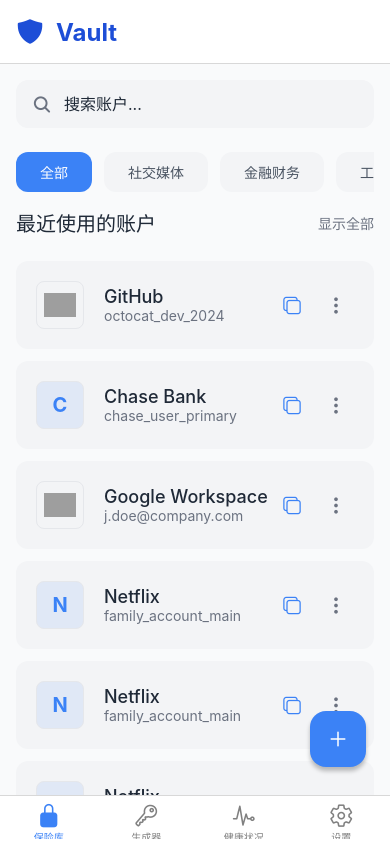
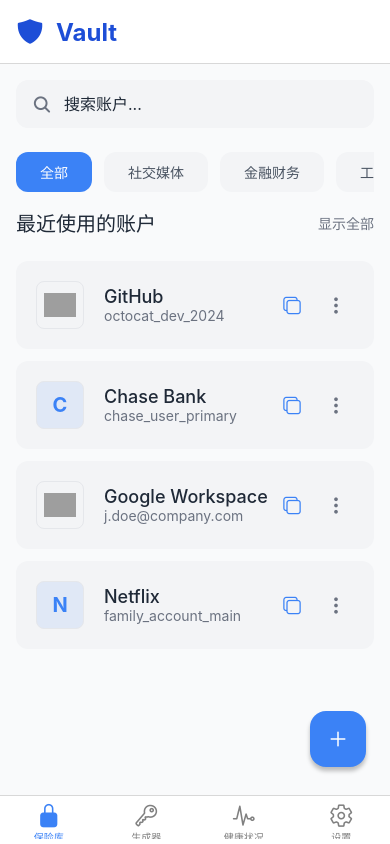
Before and after one commit to Yoxiaya/Vault, a React Native app: screen /Vault in a window 390 px wide. Built offline with nearby package versions, Linux system fonts and the light colour scheme; grey boxes are pictures that could not be loaded.

Commit message:
refactor(账户管理): 重构账户数据管理逻辑
将MOCK_ACCOUNTS数据及操作方法移至单独mock文件
优化VaultPage、AccountDetailsPage和EditAccountPage的数据更新逻辑
添加useFocusEffect确保页面数据实时更新
实现账户的增删改查功能

```diff
--- /dev/null
+++ b/src/mock.ts
@@ -0,0 +1,64 @@
+import { Account } from './types';
+
+export let MOCK_ACCOUNTS: Account[] = [
+	{
+		id: '1',
+		name: 'GitHub',
+		username: 'octocat_dev_2024',
+		email: 'dev_explorer@github.com',
+		password: 'S3cureP@ssw0rd!',
+		website: 'https://github.com',
+		category: 'work',
+		logoUrl:
+			'https://lh3.googleusercontent.com/aida-public/AB6AXuAsNi8jI7qkYPUUmANJoEC53wpPh-XN0QAhtf_goxgxvc90T-X_pv-FhEErVz3yEK63TBrSgXtiL7ErvjQDvK95oByQy3f6sA7ePNZqUTA0Nh4bCK3mB99mmYH-HO7FVCNl6Jyav49eDjfpia1JF2iz0nKYuNI8nAjHT7O7U0Vs9CNfmGP1nJwh_nP8nE9OKCuzqVAGHDbzl7tXCIqiggCiCBqE173Luaukzz6qgGYeOOi4wHiv6R8COEochPlnQs0VDGZqkm0XJHI',
+		lastUpdated: '2023年11月14日',
+		twoFactorEnabled: true,
+		storageType: '加密存储',
+	},
+	{
+		id: '2',
+		name: 'Chase Bank',
+		username: 'chase_user_primary',
+		website: 'https://chase.com',
+		category: 'finance',
+		lastUpdated: '2024年1月20日',
+		twoFactorEnabled: true,
+		storageType: '加密存储',
+	},
+	{
+		id: '3',
+		name: 'Google Workspace',
+		username: 'j.doe@company.com',
+		website: 'https://workspace.google.com',
+		category: 'work',
+		logoUrl:
+			'https://lh3.googleusercontent.com/aida-public/AB6AXuByXCP1BnjI_92n3-v6HQKLdBkJl-B0NzwWR7rANOY2WIYOSmsNg2CmoX_84EZGXDpZHm_mnAoTJ-WiF91BqF03tiM9xjvx2NNGHDCu9EJvJ63IICc4Db85wVQkBfO_pcdkDrfOvxp8tIsDj-UG_DEw-T6ww22Vv3WNmwD-zwQYZ9NAZyXWaomC9_k3B7hdQDHM8SzWHqlGfNoSnJ2gLGdOnezL2zQwXxUosHCUKdjLPUadA7bj6FuWHuyxzA4hcfxeXngThnTC6eQ',
+		lastUpdated: '2024年2月15日',
+		twoFactorEnabled: false,
+		storageType: '加密存储',
+	},
+	{
+		id: '4',
+		name: 'Netflix',
+		username: 'family_account_main',
+		website: 'https://netflix.com',
+		category: 'entertainment',
+		lastUpdated: '2024年3月01日',
+		twoFactorEnabled: true,
+		storageType: '加密存储',
+	},
+];
+
+export const addAccount = (account: Account) => {
+	MOCK_ACCOUNTS.push(account);
+};
+export const updateAccount = (account: Account) => {
+	MOCK_ACCOUNTS.forEach((a) => {
+		if (a.id === account.id) {
+			Object.assign(a, account);
+		}
+	});
+};
+export const deleteAccount = (id: string) => {
+	MOCK_ACCOUNTS = MOCK_ACCOUNTS.filter((a) => a.id !== id);
+};
--- a/src/pages/AccountDetailsPage.tsx
+++ b/src/pages/AccountDetailsPage.tsx
@@ -1,10 +1,11 @@
-import React from 'react';
+import React, { useCallback, useState } from 'react';
 import { View, Text, TouchableOpacity, Image, ScrollView, StyleSheet } from 'react-native';
 import { Ionicons } from '@expo/vector-icons';
-import { useRoute, useNavigation, RouteProp } from '@react-navigation/native';
+import { useRoute, useNavigation, RouteProp, useFocusEffect } from '@react-navigation/native';
 import { NativeStackNavigationProp } from '@react-navigation/native-stack';
-import { MOCK_ACCOUNTS } from '../types';
+import { MOCK_ACCOUNTS, deleteAccount } from '../mock';
 import { RootStackParamList } from '../App';
+import { Account } from '../types';
 
 type AccountDetailsPageRouteProp = RouteProp<RootStackParamList, 'AccountDetails'>;
 type AccountDetailsPageNavigationProp = NativeStackNavigationProp<RootStackParamList, 'AccountDetails'>;
@@ -13,8 +14,23 @@
 	const route = useRoute<AccountDetailsPageRouteProp>();
 	const navigation = useNavigation<AccountDetailsPageNavigationProp>();
 	const { id } = route.params;
-	const account = MOCK_ACCOUNTS.find((a) => a.id === id);
 
+	const [account, setAccount] = useState<Account>();
+
+	useFocusEffect(
+		useCallback(() => {
+			const refreshData = () => {
+				const accountDetails = MOCK_ACCOUNTS.find((a) => a.id === id);
+
+				setAccount({ ...accountDetails } as Account);
+			};
+			refreshData();
+		}, []),
+	);
+	const deleteAccountPress = useCallback(() => {
+		deleteAccount(id);
+		navigation.goBack();
+	}, [id]);
 	if (!account)
 		return (
 			<View style={styles.errorContainer}>
@@ -116,7 +132,7 @@
 				<View style={styles.actionPanel}>
 					<TouchableOpacity
 						style={styles.primaryButton}
-						onPress={() => navigation.navigate('EditAccount', { id: account.id })}
+						onPress={() => navigation.navigate('EditAccount', { id: account.id, mode: 'edit' })}
 					>
 						<Ionicons name="create-outline" size={20} color="white" />
 						<Text style={styles.primaryButtonText}>编辑账号详情</Text>
@@ -134,7 +150,7 @@
 						<Ionicons name="alert-triangle-outline" size={16} color="#ef4444" />
 						<Text style={styles.dangerTitle}>危险区域</Text>
 					</View>
-					<TouchableOpacity style={styles.dangerButton}>
+					<TouchableOpacity style={styles.dangerButton} onPress={deleteAccountPress}>
 						<Ionicons name="trash-outline" size={20} color="#ef4444" />
 						<Text style={styles.dangerButtonText}>永久删除账号</Text>
 					</TouchableOpacity>
--- a/src/pages/EditAccountPage.tsx
+++ b/src/pages/EditAccountPage.tsx
@@ -5,8 +5,9 @@
 import { Ionicons } from '@expo/vector-icons';
 import { useRoute, useNavigation, RouteProp } from '@react-navigation/native';
 import { NativeStackNavigationProp } from '@react-navigation/native-stack';
-import { MOCK_ACCOUNTS } from '../types';
+import { MOCK_ACCOUNTS, addAccount, updateAccount } from '../mock';
 import { RootStackParamList } from '../App';
+import { Account, AccountCategory } from '../types';
 
 type EditAccountPageRouteProp = RouteProp<RootStackParamList, 'EditAccount'>;
 type EditAccountPageNavigationProp = NativeStackNavigationProp<RootStackParamList, 'EditAccount'>;
@@ -23,7 +24,7 @@
 	const route = useRoute<EditAccountPageRouteProp>();
 	const navigation = useNavigation<EditAccountPageNavigationProp>();
 	const { id, mode } = route.params;
-	const account = MOCK_ACCOUNTS.find((a) => a.id === id);
+	const account = MOCK_ACCOUNTS.find((a) => a.id === id) as Account;
 
 	const [showPassword, setShowPassword] = useState(false);
 
@@ -45,7 +46,33 @@
 		// 这里可以添加保存逻辑
 		console.log('Form submitted:', data);
 		Alert.alert('成功', '账号信息已更新');
-		// navigation.goBack();
+		if (mode === 'add') {
+			const newAccount: Account = {
+				id: Date.now().toString(),
+				name: data.accountName,
+				category: data.category as AccountCategory,
+				website: data.website,
+				username: data.username,
+				password: data.password,
+				lastUpdated: new Date().toLocaleDateString(),
+				twoFactorEnabled: false,
+				storageType: '明文存储',
+			};
+			addAccount(newAccount);
+		}
+		if (mode === 'edit') {
+			const updatedAccount: Account = {
+				...account,
+				name: data.accountName,
+				category: data.category as AccountCategory,
+				website: data.website,
+				username: data.username,
+				password: data.password,
+			};
+			updateAccount(updatedAccount);
+		}
+
+		navigation.goBack();
 	};
 
 	if (!account && mode === 'edit')
@@ -99,27 +126,7 @@
 						/>
 						{errors.accountName && <Text style={styles.errorText}>{errors.accountName.message}</Text>}
 					</View>
-					{/* Category */}
-					<View style={styles.formGroup}>
-						<Text style={styles.formLabel}>账号类型</Text>
-						<Controller
-							control={control}
-							name="category"
-							rules={{ required: '账号类型不能为空' }}
-							render={({ field: { value, onChange } }) => (
-								<View style={[styles.formInput, errors.category && styles.inputError]}>
-									<Picker selectedValue={value} onValueChange={onChange} style={styles.picker}>
-										<Picker.Item label="其他" value="other" />
-										<Picker.Item label="社交媒体" value="social" />
-										<Picker.Item label="工作/开发" value="work" />
-										<Picker.Item label="金融服务" value="finance" />
-										<Picker.Item label="娱乐" value="entertainment" />
-									</Picker>
-								</View>
-							)}
-						/>
-						{errors.category && <Text style={styles.errorText}>{errors.category.message}</Text>}
-					</View>
+
 					{/* Website */}
 					<View style={styles.formGroup}>
 						<Text style={styles.formLabel}>官方网址</Text>
@@ -207,6 +214,27 @@
 							<View style={[styles.strengthBar, styles.strengthBarFull]} />
 							<View style={[styles.strengthBar, styles.strengthBarEmpty]} />
 						</View>
+					</View>
+					{/* Category */}
+					<View style={styles.formGroup}>
+						<Text style={styles.formLabel}>账号类型</Text>
+						<Controller
+							control={control}
+							name="category"
+							rules={{ required: '账号类型不能为空' }}
+							render={({ field: { value, onChange } }) => (
+								<View style={[styles.formInput, errors.category && styles.inputError]}>
+									<Picker selectedValue={value} onValueChange={onChange} style={styles.picker}>
+										<Picker.Item label="社交媒体" value="social" style={styles.pickerItem} />
+										<Picker.Item label="工作/开发" value="work" style={styles.pickerItem} />
+										<Picker.Item label="金融服务" value="finance" style={styles.pickerItem} />
+										<Picker.Item label="娱乐" value="entertainment" style={styles.pickerItem} />
+										<Picker.Item label="其他" value="other" style={styles.pickerItem} />
+									</Picker>
+								</View>
+							)}
+						/>
+						{errors.category && <Text style={styles.errorText}>{errors.category.message}</Text>}
 					</View>
 				</View>
 			</View>
@@ -424,10 +452,9 @@
 		marginTop: 4,
 	},
 	picker: {
-		padding: 0,
-		margin: 0,
-		// height: 20,
-		// width: '100%',
-		// height: '100%',
+		fontSize: 12,
+	},
+	pickerItem: {
+		fontSize: 16,
 	},
 });
--- a/src/pages/VaultPage.tsx
+++ b/src/pages/VaultPage.tsx
@@ -1,10 +1,11 @@
-import React, { useState } from 'react';
+import React, { useCallback, useState } from 'react';
 import { View, Text, TextInput, TouchableOpacity, Image, ScrollView, StyleSheet } from 'react-native';
 import { Ionicons } from '@expo/vector-icons';
-import { MOCK_ACCOUNTS } from '../types';
-import { useNavigation } from '@react-navigation/native';
+import { MOCK_ACCOUNTS } from '../mock';
+import { useFocusEffect, useNavigation } from '@react-navigation/native';
 import { NativeStackNavigationProp } from '@react-navigation/native-stack';
 import { RootStackParamList } from '../App';
+import { Account } from '../types';
 
 type VaultPageNavigationProp = NativeStackNavigationProp<RootStackParamList, 'Main'>;
 
@@ -12,10 +13,12 @@
 	const navigation = useNavigation<VaultPageNavigationProp>();
 	const [searchQuery, setSearchQuery] = useState('');
 	const [activeCategory, setActiveCategory] = useState('全部');
-
+	const [filteredAccounts, setFilteredAccounts] = useState<Account[]>([]);
 	const categories = ['全部', '社交媒体', '金融财务', '工作办公'];
 
-	const filteredAccounts = MOCK_ACCOUNTS.filter((account) => {
+	useFocusEffect(
+		useCallback(() => {
+			const accounts = MOCK_ACCOUNTS.filter((account) => {
 				const matchesSearch =
 					account.name.toLowerCase().includes(searchQuery.toLowerCase()) ||
 					account.username.toLowerCase().includes(searchQuery.toLowerCase());
@@ -26,6 +29,10 @@
 					(activeCategory === '工作办公' && account.category === 'work');
 				return matchesSearch && matchesCategory;
 			});
+			setFilteredAccounts(accounts);
+		}, []),
+	);
+
 	const onAddAccountPress = () => {
 		navigation.navigate('EditAccount', { id: '', mode: 'add' });
 	};
--- a/src/types.ts
+++ b/src/types.ts
@@ -11,102 +11,4 @@
 	twoFactorEnabled: boolean;
 	storageType: string;
 }
-
-export const MOCK_ACCOUNTS: Account[] = [
-	{
-		id: '1',
-		name: 'GitHub',
-		username: 'octocat_dev_2024',
-		email: 'dev_explorer@github.com',
-		password: 'S3cureP@ssw0rd!',
-		website: 'https://github.com',
-		category: 'work',
-		logoUrl:
-			'https://lh3.googleusercontent.com/aida-public/AB6AXuAsNi8jI7qkYPUUmANJoEC53wpPh-XN0QAhtf_goxgxvc90T-X_pv-FhEErVz3yEK63TBrSgXtiL7ErvjQDvK95oByQy3f6sA7ePNZqUTA0Nh4bCK3mB99mmYH-HO7FVCNl6Jyav49eDjfpia1JF2iz0nKYuNI8nAjHT7O7U0Vs9CNfmGP1nJwh_nP8nE9OKCuzqVAGHDbzl7tXCIqiggCiCBqE173Luaukzz6qgGYeOOi4wHiv6R8COEochPlnQs0VDGZqkm0XJHI',
-		lastUpdated: '2023年11月14日',
-		twoFactorEnabled: true,
-		storageType: '加密存储',
-	},
-	{
-		id: '2',
-		name: 'Chase Bank',
-		username: 'chase_user_primary',
-		website: 'https://chase.com',
-		category: 'finance',
-		lastUpdated: '2024年1月20日',
-		twoFactorEnabled: true,
-		storageType: '加密存储',
-	},
-	{
-		id: '3',
-		name: 'Google Workspace',
-		username: 'j.doe@company.com',
-		website: 'https://workspace.google.com',
-		category: 'work',
-		logoUrl:
-			'https://lh3.googleusercontent.com/aida-public/AB6AXuByXCP1BnjI_92n3-v6HQKLdBkJl-B0NzwWR7rANOY2WIYOSmsNg2CmoX_84EZGXDpZHm_mnAoTJ-WiF91BqF03tiM9xjvx2NNGHDCu9EJvJ63IICc4Db85wVQkBfO_pcdkDrfOvxp8tIsDj-UG_DEw-T6ww22Vv3WNmwD-zwQYZ9NAZyXWaomC9_k3B7hdQDHM8SzWHqlGfNoSnJ2gLGdOnezL2zQwXxUosHCUKdjLPUadA7bj6FuWHuyxzA4hcfxeXngThnTC6eQ',
-		lastUpdated: '2024年2月15日',
-		twoFactorEnabled: false,
-		storageType: '加密存储',
-	},
-	{
-		id: '4',
-		name: 'Netflix',
-		username: 'family_account_main',
-		website: 'https://netflix.com',
-		category: 'entertainment',
-		lastUpdated: '2024年3月01日',
-		twoFactorEnabled: true,
-		storageType: '加密存储',
-	},
-	{
-		id: '5',
-		name: 'Netflix',
-		username: 'family_account_main',
-		website: 'https://netflix.com',
-		category: 'entertainment',
-		lastUpdated: '2024年3月01日',
-		twoFactorEnabled: true,
-		storageType: '加密存储',
-	},
-	{
-		id: '6',
-		name: 'Netflix',
-		username: 'family_account_main',
-		website: 'https://netflix.com',
-		category: 'entertainment',
-		lastUpdated: '2024年3月01日',
-		twoFactorEnabled: true,
-		storageType: '加密存储',
-	},
-	{
-		id: '7',
-		name: 'Netflix',
-		username: 'family_account_main',
-		website: 'https://netflix.com',
-		category: 'entertainment',
-		lastUpdated: '2024年3月01日',
-		twoFactorEnabled: true,
-		storageType: '加密存储',
-	},
-	{
-		id: '8',
-		name: 'Netflix',
-		username: 'family_account_main',
-		website: 'https://netflix.com',
-		category: 'entertainment',
-		lastUpdated: '2024年3月01日',
-		twoFactorEnabled: true,
-		storageType: '加密存储',
-	},
-	{
-		id: '9',
-		name: 'Netflix',
-		username: 'family_account_main',
-		website: 'https://netflix.com',
-		category: 'entertainment',
-		lastUpdated: '2024年3月01日',
-		twoFactorEnabled: true,
-		storageType: '加密存储',
-	},
-];
+export type AccountCategory = Account['category'];
```
Lines whose indentation alone changed are shown as unchanged.
